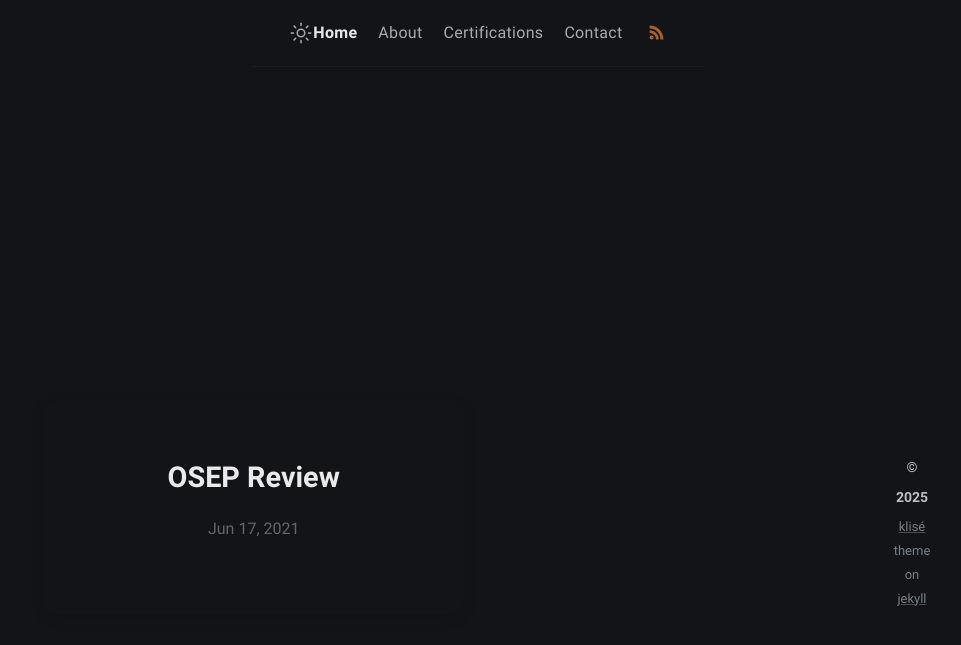
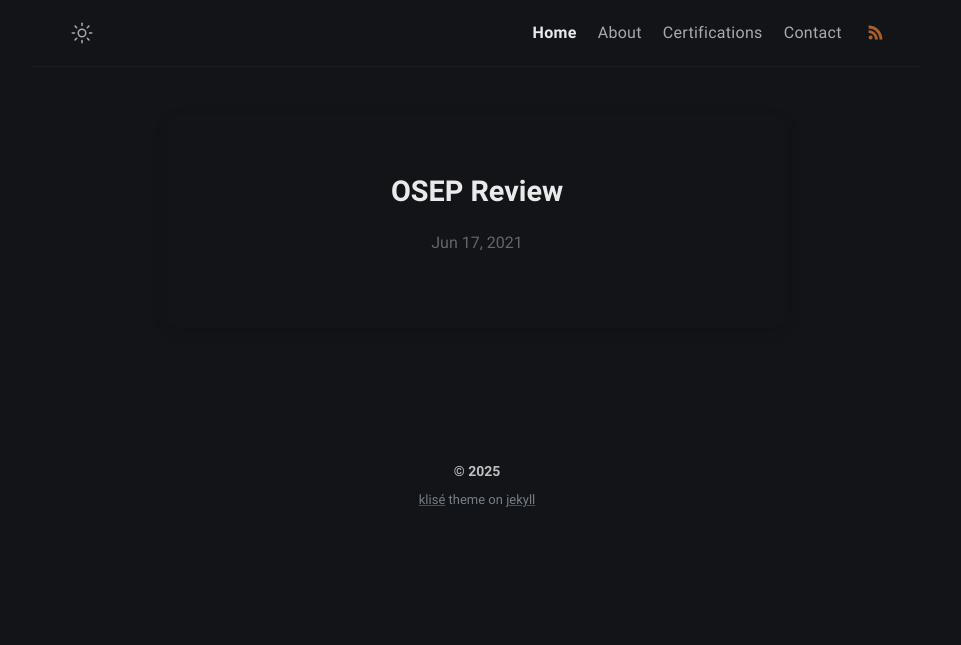
Before and after one commit to Extravenger/extravenger.github.io, a Jekyll site: the page built from index.md, in a window 1280 px wide. Shown: the top 645 px of the page, without its empty margins (163-1124 px from the left). Built offline with Jekyll 4.4.1, drawn with Linux system fonts in a browser that asks for light colours.

Commit message:
Update default.html

```diff
--- a/_layouts/default.html
+++ b/_layouts/default.html
@@ -9,41 +9,23 @@
 
 <head>
   <style>
-    /* Fix the navigation bar at the top */
-    body {
+    /* Card-container wrapper just for posts */
+    .posts-wrapper {
       display: flex;
-      flex-direction: column;
-      min-height: 100vh;
-      margin: 0;
-      background: var(--content-bg);
+      justify-content: center;  /* Center the content horizontally */
+      padding: 20px;
+      flex-grow: 1;  /* Ensures this doesn't affect other layout elements */
     }
 
-    /* Ensure the navbar stays at the top */
-    header {
-      position: sticky;
-      top: 0;
-      z-index: 10;
-      width: 100%;
-    }
-
-    /* Center the container vertically and horizontally */
-    .wrapper {
-      display: flex;
-      justify-content: center;  /* Horizontally center */
-      align-items: center;      /* Vertically center */
-      flex-grow: 1;
-      padding: 20px;
-    }
-
-    /* Container to align post cards to the right */
+    /* Container to hold post cards */
     .post-cards-container {
       display: grid;
-      grid-template-columns: repeat(auto-fill, minmax(400px, 1fr)); /* Wider cards */
+      grid-template-columns: repeat(auto-fill, minmax(500px, 1fr)); /* Increased card width */
       gap: 30px;
       padding: 20px;
       max-width: 1200px;
       width: 100%;
-      margin-left: auto;  /* Align to the right */
+      margin-left: auto;  /* Align cards to the right */
       margin-right: 0;
     }
 
@@ -134,6 +116,7 @@
 
   <div class="wrapper">
     <main class="page-content" aria-label="Content">
+      <div class="posts-wrapper">
         <div class="post-cards-container">
           {% for post in site.posts %}
           <div class="post-card" onclick="window.location.href='{{ post.url }}'">
@@ -154,6 +137,7 @@
           </div>
           {% endfor %}
         </div>
+      </div>
     </main>
 
     {% include footer.html %}
```
Lines whose indentation alone changed are shown as unchanged.
